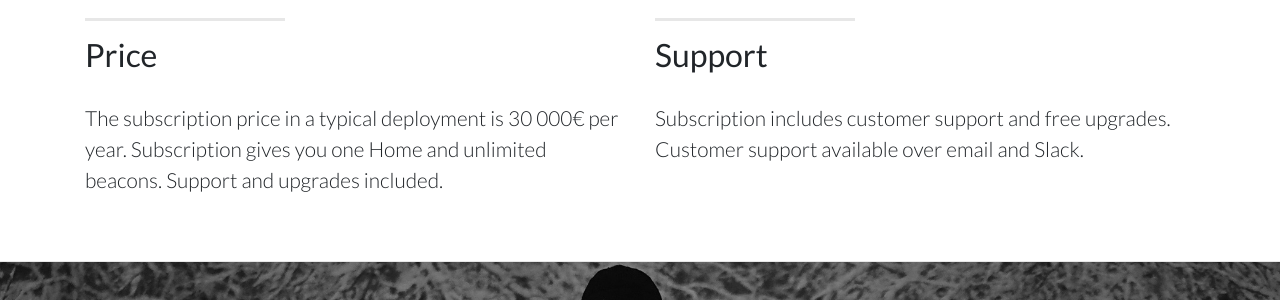
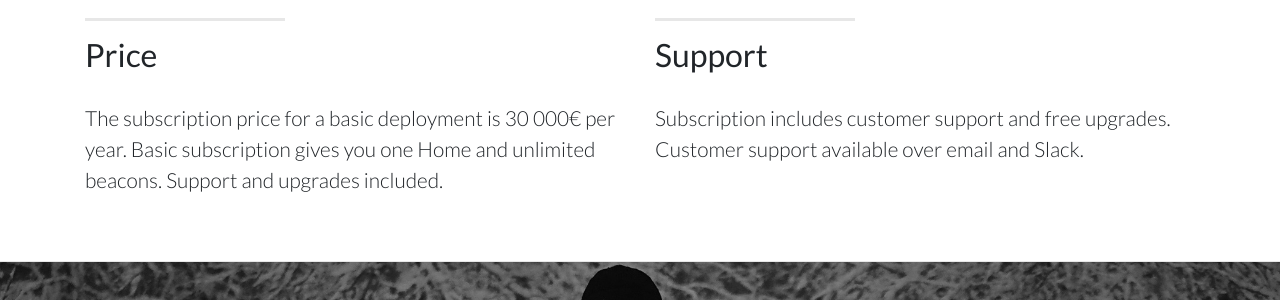
Before and after one commit to sensorfu/sensorfu.github.io, a Jekyll site: the page built from index.html, in a window 1280 px wide and 900 px high, scrolled down 5743 px. Shown: the part 155-455 px from the top of the window. Built offline with Jekyll 4.4.1, drawn with Linux system fonts in a browser that asks for light colours.

Commit message:
Wording tweak.

```diff
--- a/_includes/getstarted.html
+++ b/_includes/getstarted.html
@@ -42,8 +42,8 @@
                 <hr class="section-heading-spacer">
                 <div class="clearfix"></div>
                 <h2 class="section-heading">Price</h2>
-                <p class="lead">The subscription price in a typical deployment is 30 000€ per year.
-                    Subscription gives you one Home and unlimited beacons. Support and upgrades included.</p>
+                <p class="lead"> The subscription price for a basic deployment is 30 000€ per year.
+                    Basic subscription gives you one Home and unlimited beacons. Support and upgrades included.</p>
             </div>
             <div class="col-md-6 mr-auto">
                 <hr class="section-heading-spacer">
```
